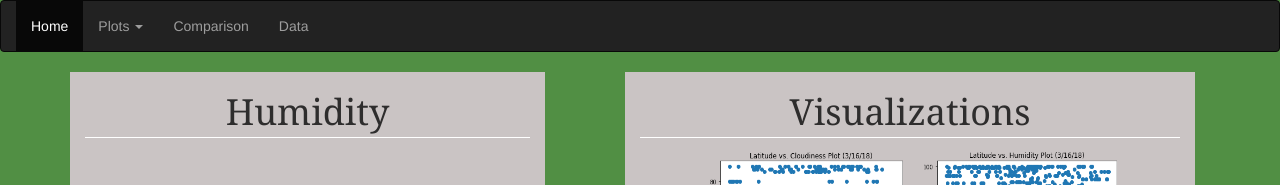
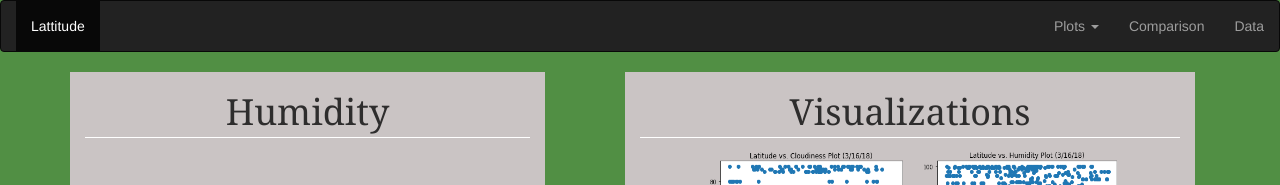
Before and after one commit to amatthi55/Humidity, a plain HTML site: page index.html in a window 1280 px wide. Shown: the top 185 px of the page. Drawn offline with nearby package versions, Linux system fonts and the light colour scheme.

Commit message:
Update index.html

```diff
--- a/index.html
+++ b/index.html
@@ -15,9 +15,11 @@
                                 <div class="container-fluid">
 
                                   <ul class="nav navbar-nav">
-            <li class="active"><a href="https://amatthi55.github.io">Home</a></li>
+                                    <li class="active"><a href="https://amatthi55.github.io">Lattitude</a></li>
+                                  </ul>
+                                  <ul class="nav navbar-nav navbar-right">
                                     <li class="dropdown">
-              <a class="dropdown-toggle" data-toggle="dropdown" href="#">Plots
+                                      <a class="dropdown-toggle " data-toggle="dropdown" href="#">Plots
                                       <span class="caret"></span></a>
                                       <ul class="dropdown-content">
                                         <li><a href="https://amatthi55.github.io/Max_Temp/">Max Temperature</a></li>
```
Lines whose indentation alone changed are shown as unchanged.
